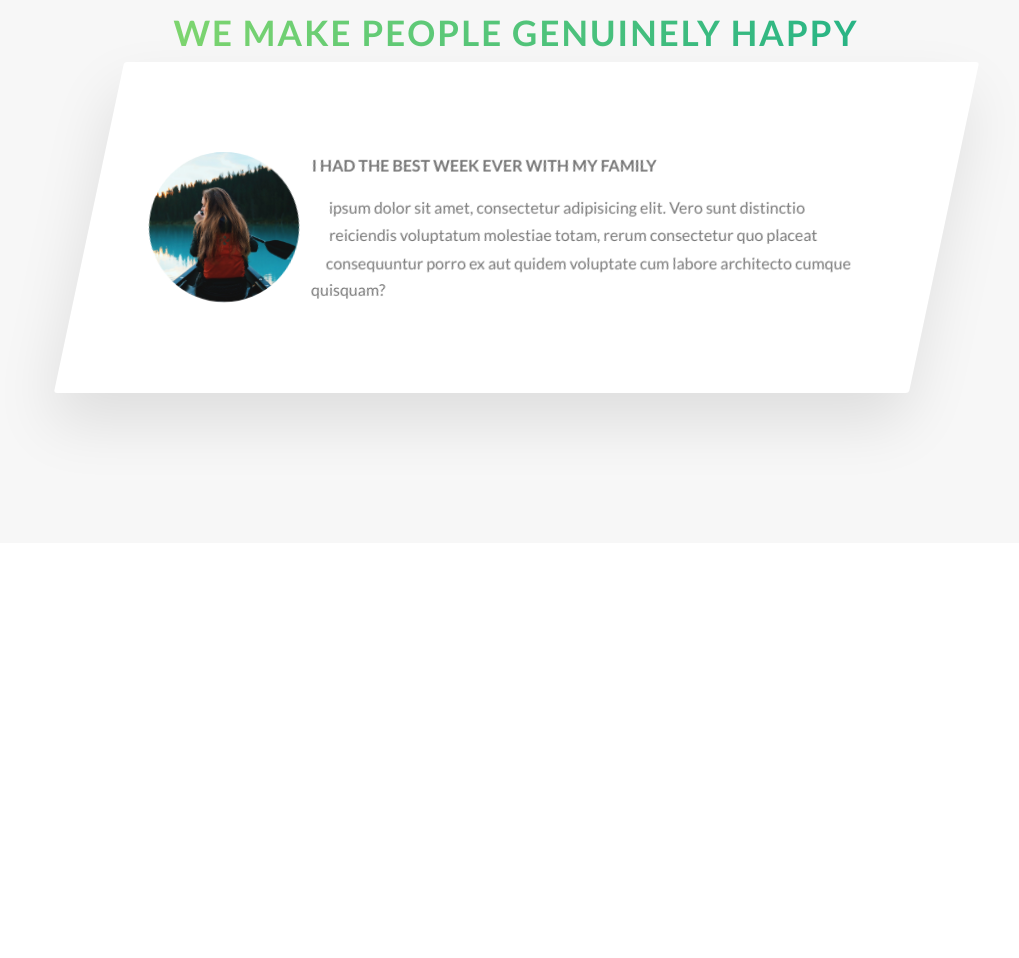
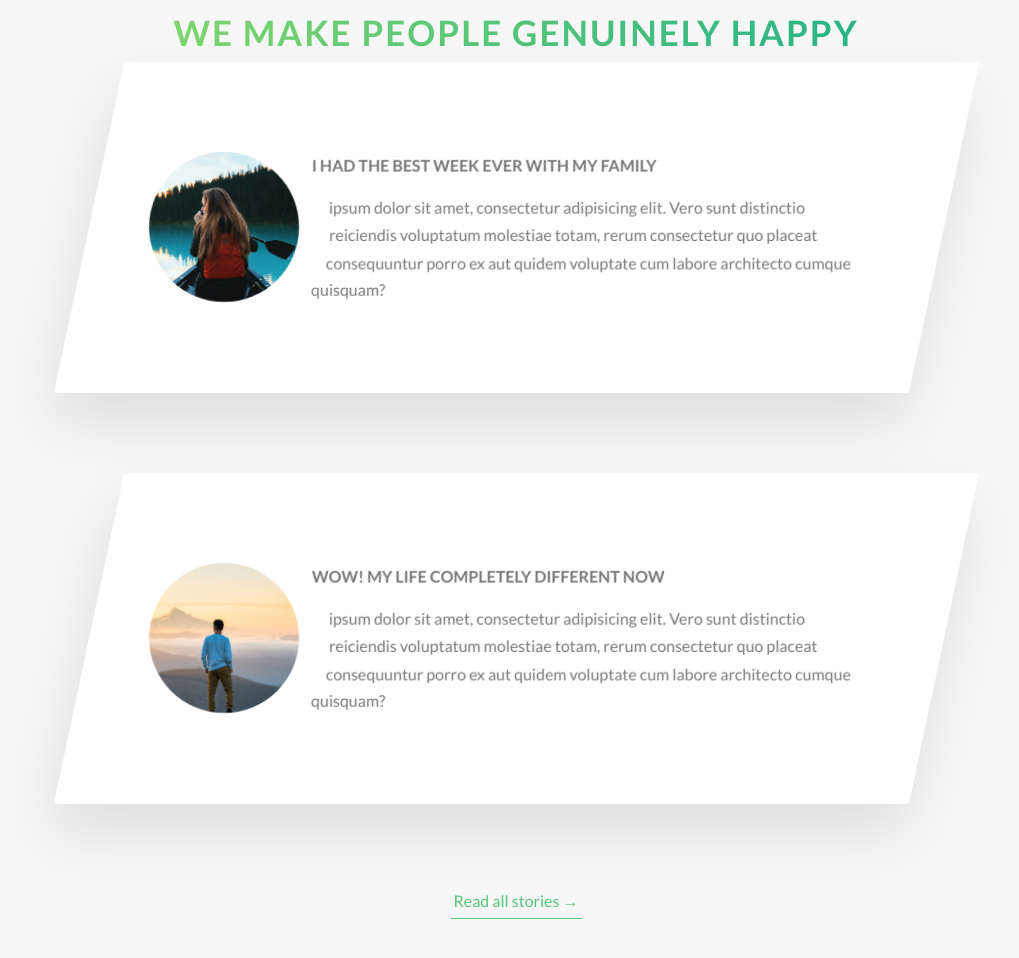
Before and after one commit to GlennLDixon/Natours, a website: page index.html in a window 1280 px wide. Shown: the part 3390-4348 px from the top of the page, without its empty margins (124-1143 px from the left). Before the commit the page ends 3963 px from the top, so only its background shows below. Drawn offline with Linux system fonts and the light colour scheme.

Commit message:
added second story and button

```diff
--- a/index.html
+++ b/index.html
@@ -242,6 +242,26 @@
                         </div>
                     </div>
                 </div>
+
+                <div class="row">
+                    <div class="story">
+                        <figure class="story__shape">
+                            <img src="img/nat-9.jpg" alt="person on tour" class="story__img">
+                            <figcation class="story__caption">Jack Willson</figcation>
+                        </figure>
+                        <div class="story__text">
+                            <h3 class="heading-tertiary u-margin-bottom-small">WOW! My life completely different now</h3>
+                            <p>
+                            ipsum dolor sit amet, consectetur adipisicing elit. Vero sunt distinctio reiciendis voluptatum molestiae totam, rerum
+                            consectetur quo placeat consequuntur porro ex aut quidem voluptate cum labore architecto cumque quisquam?
+                            </p>
+                        </div>
+                    </div>
+                </div>
+
+                <div class="u-center-text u-margin-top-huge">
+                    <a href="#" class="btn-text">Read all stories &rarr;</a>
+                </div>
             </section>
 
         </main>
```
